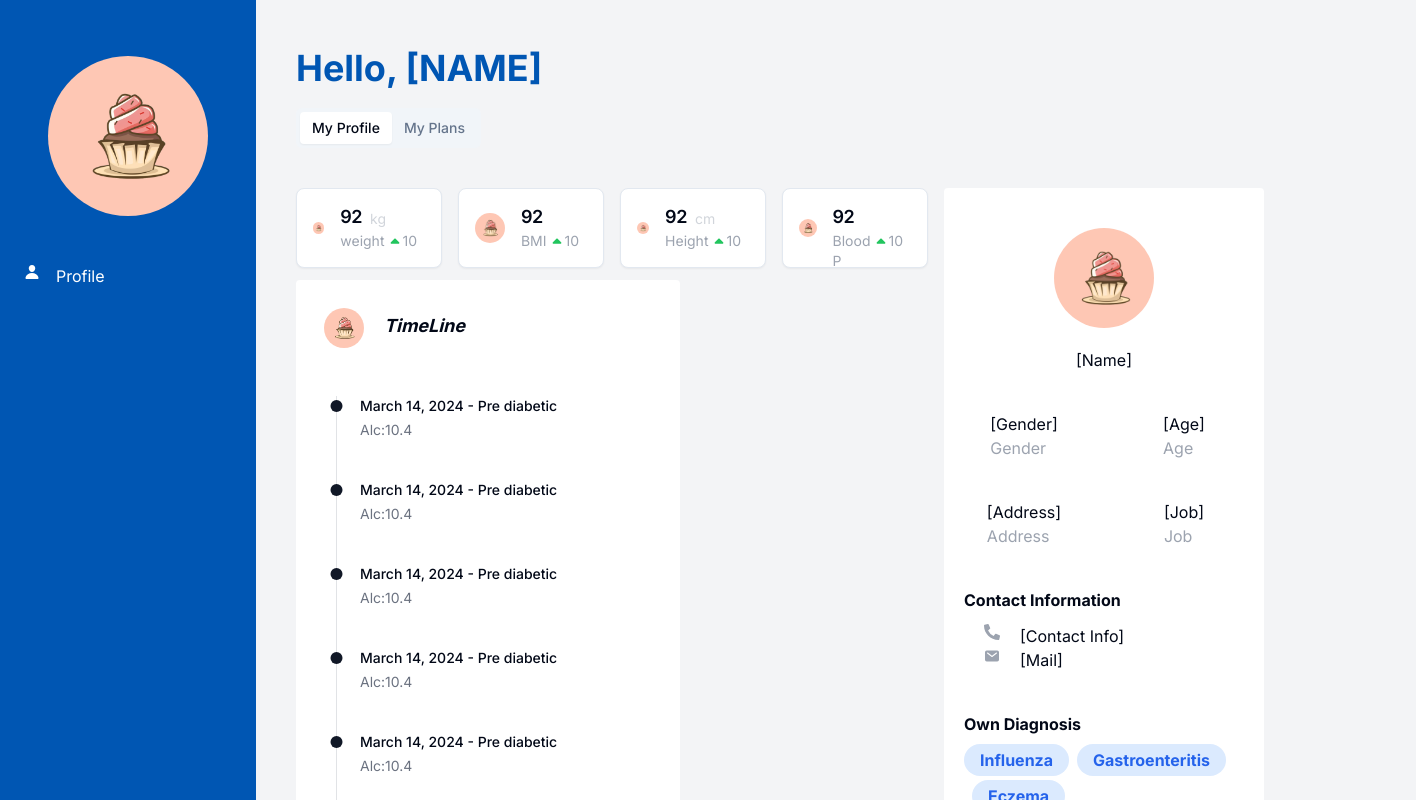
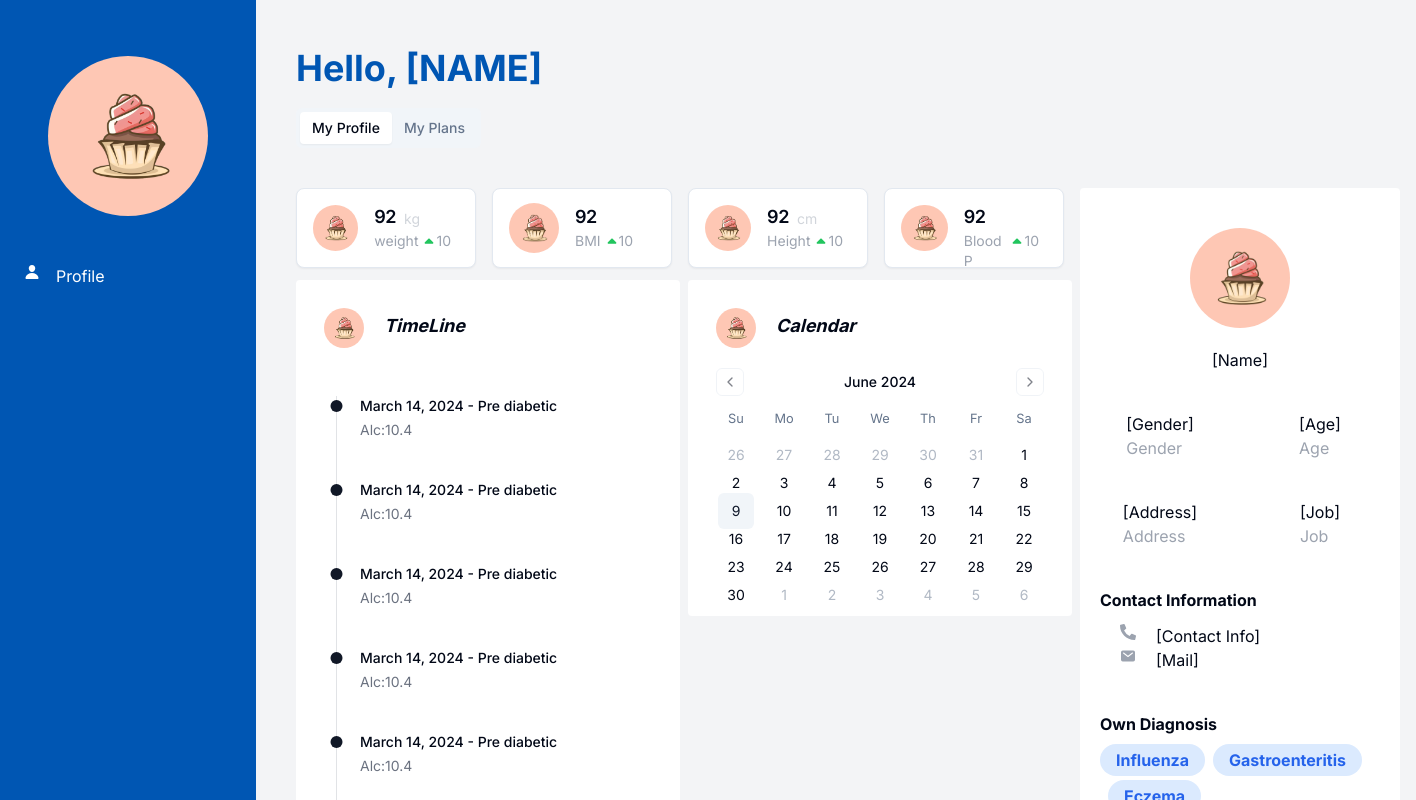
Before and after one commit to Muaibed/healthcare_provider_dashboard, a Next.js app in the folder healthcare_provider/: page /dashboard in a window 1280 px wide. Shown: the top 800 px of the page, 1416 px wide, since content can reach past the window. Built offline with nearby package versions, Linux system fonts and the light colour scheme.

Commit message:
adding the calendar card

```diff
--- a/healthcare_provider/src/app/dashboard/page.tsx
+++ b/healthcare_provider/src/app/dashboard/page.tsx
@@ -43,6 +43,19 @@ export default function Dashboard() {
                         <TimeLine />
                     </div>
                 </div>
+            <div className="flex">
+                <div className="flex pt-3">
+                    <div className="w-96 h-[21rem] bg-white rounded mr-2">
+                    <div className="flex p-2">
+                            <div className="pl-5 pt-5">
+                                <RoundedImage imagePath="/logo1.png" width={40} height={40}/>
+                            </div>
+                        <div className="pl-5 pt-6 text-lg font-bold italic">Calendar</div>
+                    </div>
+                        <Calendar className="flex justify-center w-full"></Calendar>
+                    </div>
+                </div>
+            </div>
         </div>
     </div>
     <InfoCard />
--- a/healthcare_provider/src/components/ui/calendar.tsx
+++ b/healthcare_provider/src/components/ui/calendar.tsx
@@ -34,9 +34,9 @@ function Calendar({
         table: "w-full border-collapse space-y-1",
         head_row: "flex",
         head_cell:
-          "text-muted-foreground rounded-md w-9 font-normal text-[0.8rem]",
+          "text-muted-foreground rounded-md w-[3rem] font-normal text-[0.8rem]",
         row: "flex w-full mt-2",
-        cell: "h-9 w-9 text-center text-sm p-0 relative [&:has([aria-selected].day-range-end)]:rounded-r-md [&:has([aria-selected].day-outside)]:bg-accent/50 [&:has([aria-selected])]:bg-accent first:[&:has([aria-selected])]:rounded-l-md last:[&:has([aria-selected])]:rounded-r-md focus-within:relative focus-within:z-20",
+        cell: "h-5 w-[3rem] text-center text-sm p-0 relative [&:has([aria-selected].day-range-end)]:rounded-r-md [&:has([aria-selected].day-outside)]:bg-accent/50 [&:has([aria-selected])]:bg-accent first:[&:has([aria-selected])]:rounded-l-md last:[&:has([aria-selected])]:rounded-r-md focus-within:relative focus-within:z-20",
         day: cn(
           buttonVariants({ variant: "ghost" }),
           "h-9 w-9 p-0 font-normal aria-selected:opacity-100"
```
